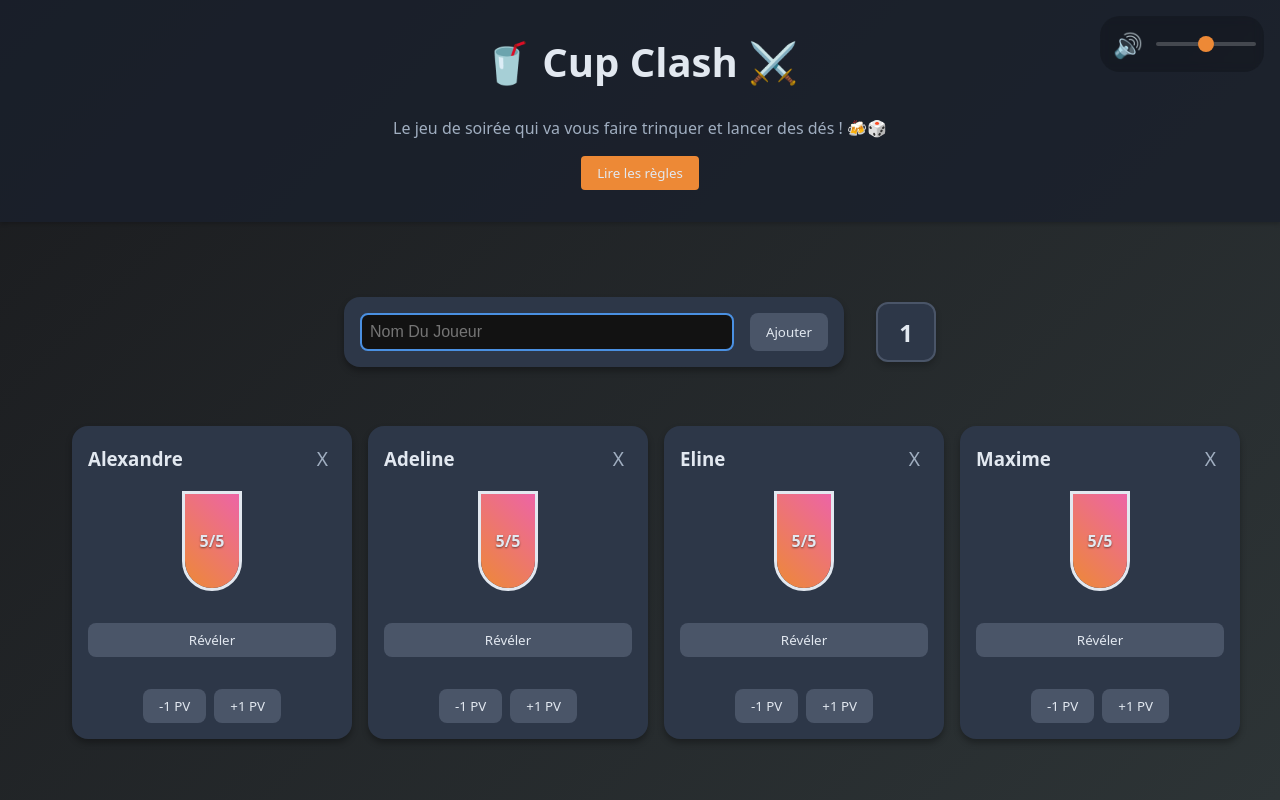
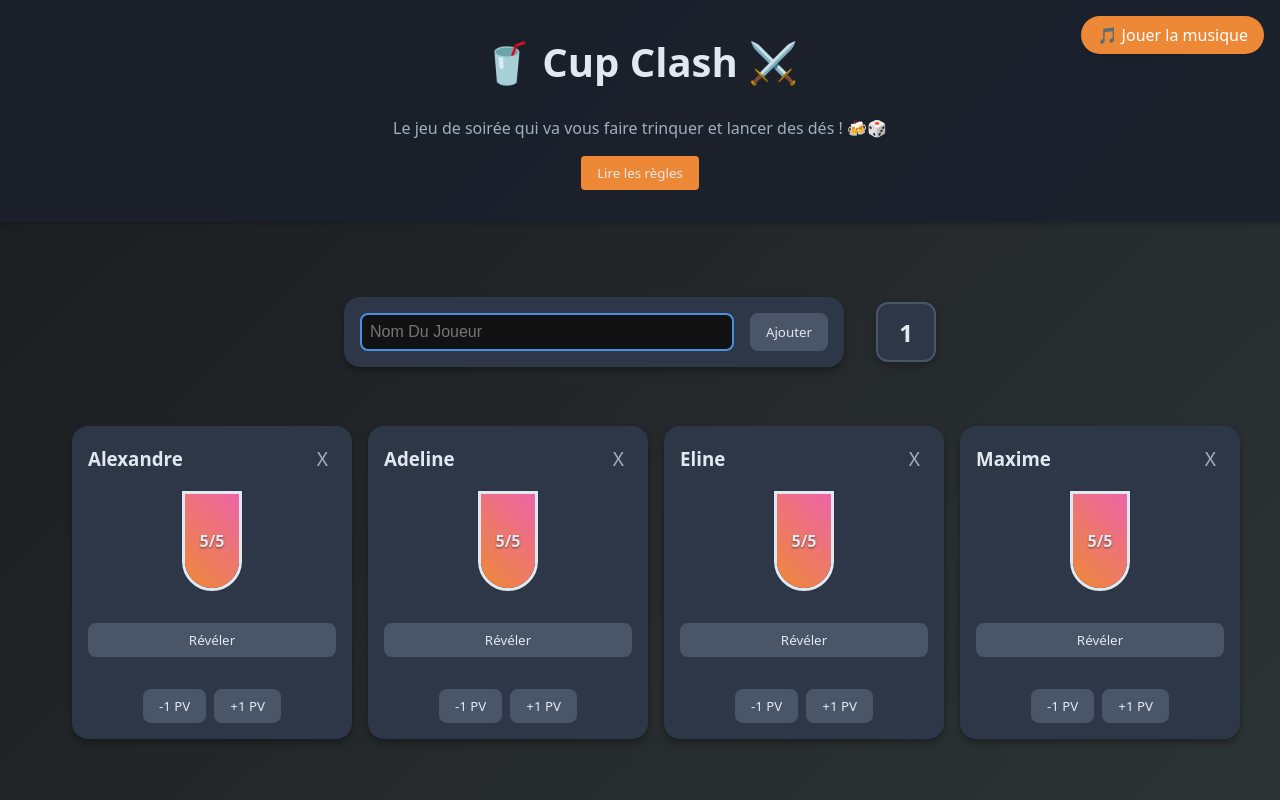
Before and after one commit to AlexandreGaultier/cup-clash, a React (Vite) app: page / in a window 1280 px wide. Built offline with nearby package versions, Linux system fonts and the light colour scheme.

Commit message:
better music player

```diff
--- a/src/components/AudioPlayer.module.css
+++ b/src/components/AudioPlayer.module.css
@@ -74,3 +74,31 @@
     width: 60px;
   }
 }
+
+.startButton {
+  position: fixed;
+  top: 1rem;
+  right: 1rem;
+  background: #ed8936;
+  color: white;
+  border: none;
+  padding: 0.5rem 1rem;
+  border-radius: 20px;
+  cursor: pointer;
+  font-size: 1rem;
+  display: flex;
+  align-items: center;
+  gap: 0.5rem;
+  z-index: 1000;
+  transition: all 0.2s ease;
+  box-shadow: 0 2px 4px rgba(0, 0, 0, 0.1);
+}
+
+.startButton:hover {
+  background: #dd6b20;
+  transform: translateY(-1px);
+}
+
+.startButton:active {
+  transform: translateY(0);
+}
--- a/src/components/AudioPlayer.tsx
+++ b/src/components/AudioPlayer.tsx
@@ -2,43 +2,15 @@ import { useState, useEffect, useRef } from 'react';
 import styles from './AudioPlayer.module.css';
 
 export const AudioPlayer = () => {
-  const [isPlaying, setIsPlaying] = useState(true);
+  const [isPlaying, setIsPlaying] = useState(false);
   const [volume, setVolume] = useState(0.5);
+  const [isInitialized, setIsInitialized] = useState(false);
   const audioRef = useRef<HTMLAudioElement | null>(null);
 
   useEffect(() => {
     audioRef.current = new Audio('/src/assets/music/main-theme.mp3');
     audioRef.current.loop = true;
     audioRef.current.volume = volume;
-
-    const playAudio = () => {
-      if (audioRef.current) {
-        audioRef.current.play()
-          .catch(error => console.error('Erreur de lecture audio:', error));
-      }
-    };
-
-    playAudio();
-
-    const handleInteraction = () => {
-      if (audioRef.current && !audioRef.current.playing) {
-        playAudio();
-      }
-      document.removeEventListener('click', handleInteraction);
-      document.removeEventListener('touchstart', handleInteraction);
-    };
-
-    document.addEventListener('click', handleInteraction);
-    document.addEventListener('touchstart', handleInteraction);
-
-    return () => {
-      if (audioRef.current) {
-        audioRef.current.pause();
-        audioRef.current = null;
-      }
-      document.removeEventListener('click', handleInteraction);
-      document.removeEventListener('touchstart', handleInteraction);
-    };
   }, []);
 
   useEffect(() => {
@@ -46,6 +18,17 @@ export const AudioPlayer = () => {
       audioRef.current.volume = volume;
     }
   }, [volume]);
+
+  const initializeAudio = () => {
+    if (audioRef.current) {
+      audioRef.current.play()
+        .then(() => {
+          setIsPlaying(true);
+          setIsInitialized(true);
+        })
+        .catch(error => console.error('Erreur de lecture audio:', error));
+    }
+  };
 
   const toggleAudio = () => {
     if (audioRef.current) {
@@ -62,6 +45,17 @@ export const AudioPlayer = () => {
     const newVolume = parseFloat(e.target.value);
     setVolume(newVolume);
   };
+
+  if (!isInitialized) {
+    return (
+      <button
+        onClick={initializeAudio}
+        className={styles.startButton}
+      >
+        🎵 Jouer la musique
+      </button>
+    );
+  }
 
   return (
     <div className={styles.audioControls}>
```
